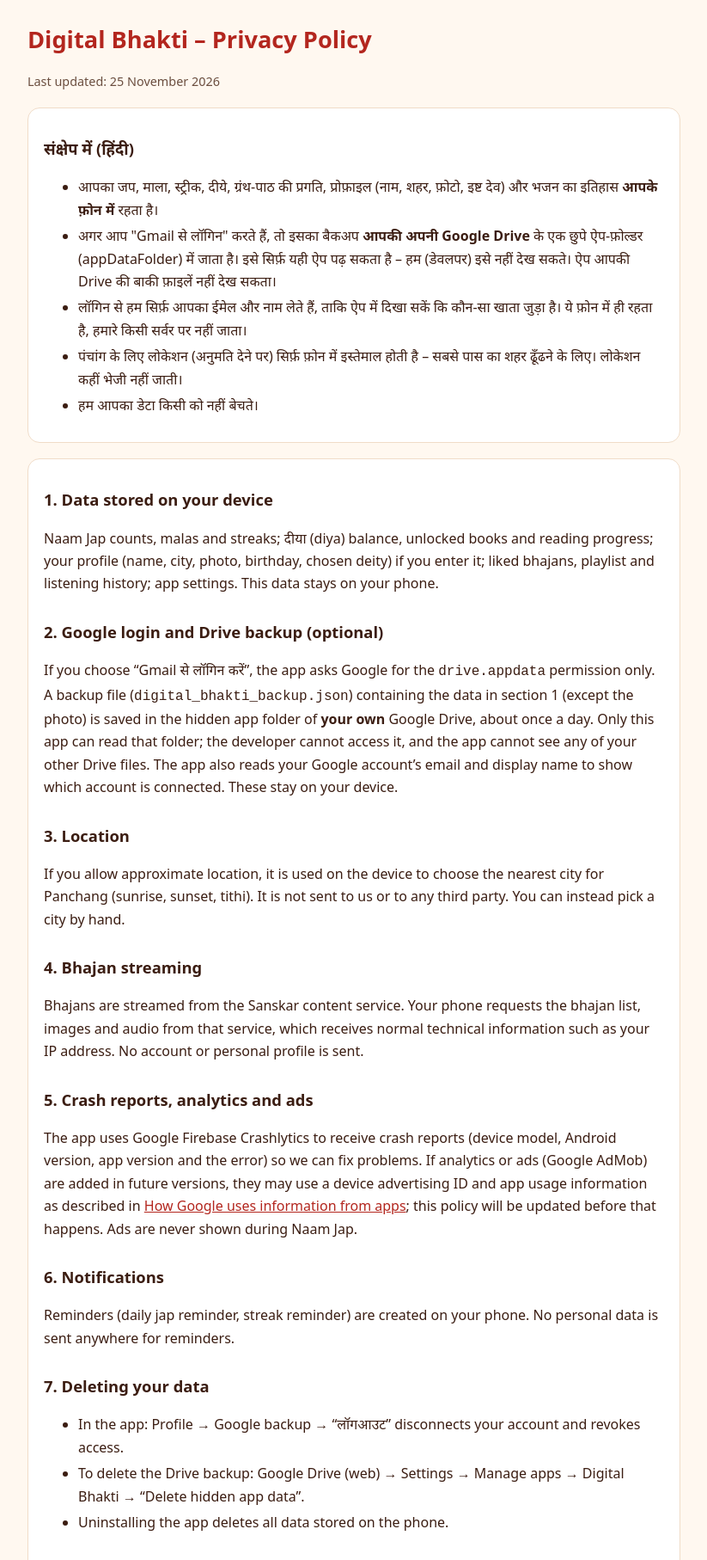
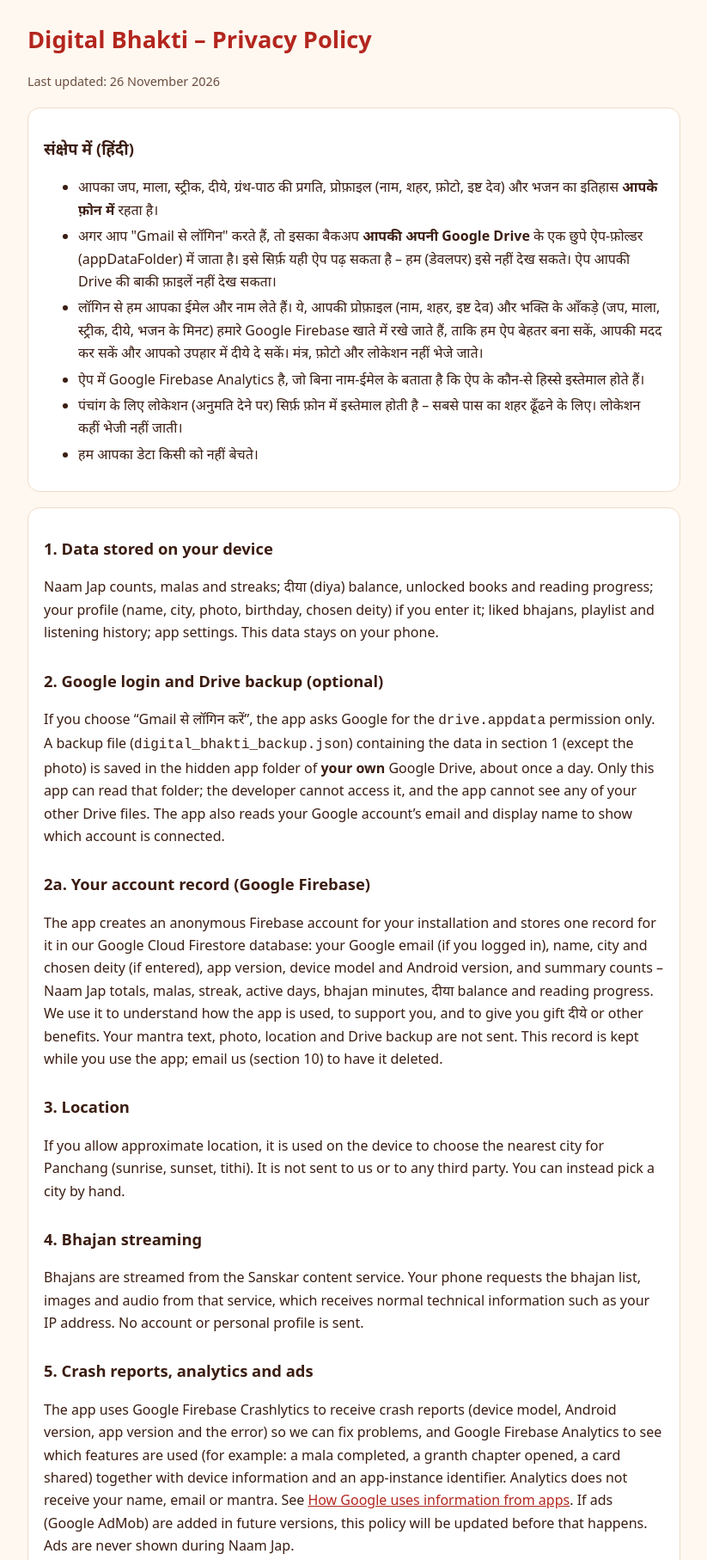
Before and after one commit to anurag9174/digitalbhakti-privacy-, a plain HTML site: page index.html in a window 1280 px wide. Shown: the top 1814 px of the page at 86% size, without its empty margins (228-1051 px from the left). Drawn offline with Linux system fonts and the light colour scheme.

Commit message:
Revise privacy policy for clarity and accuracy
Updated privacy policy details regarding data storage and usage.

```diff
--- a/index.html
+++ b/index.html
@@ -20,14 +20,15 @@
 <body>
 <main>
   <h1>Digital Bhakti – Privacy Policy</h1>
-  <p class="muted">Last updated: 25 November 2026</p>
+  <p class="muted">Last updated: 26 November 2026</p>
 
   <section>
     <h2>संक्षेप में (हिंदी)</h2>
     <ul>
       <li>आपका जप, माला, स्ट्रीक, दीये, ग्रंथ-पाठ की प्रगति, प्रोफ़ाइल (नाम, शहर, फ़ोटो, इष्ट देव) और भजन का इतिहास <b>आपके फ़ोन में</b> रहता है।</li>
       <li>अगर आप "Gmail से लॉगिन" करते हैं, तो इसका बैकअप <b>आपकी अपनी Google Drive</b> के एक छुपे ऐप-फ़ोल्डर (appDataFolder) में जाता है। इसे सिर्फ़ यही ऐप पढ़ सकता है – हम (डेवलपर) इसे नहीं देख सकते। ऐप आपकी Drive की बाकी फ़ाइलें नहीं देख सकता।</li>
-      <li>लॉगिन से हम सिर्फ़ आपका ईमेल और नाम लेते हैं, ताकि ऐप में दिखा सकें कि कौन-सा खाता जुड़ा है। ये फ़ोन में ही रहता है, हमारे किसी सर्वर पर नहीं जाता।</li>
+      <li>लॉगिन से हम आपका ईमेल और नाम लेते हैं। ये, आपकी प्रोफ़ाइल (नाम, शहर, इष्ट देव) और भक्ति के आँकड़े (जप, माला, स्ट्रीक, दीये, भजन के मिनट) हमारे Google Firebase खाते में रखे जाते हैं, ताकि हम ऐप बेहतर बना सकें, आपकी मदद कर सकें और आपको उपहार में दीये दे सकें। मंत्र, फ़ोटो और लोकेशन नहीं भेजे जाते।</li>
+      <li>ऐप में Google Firebase Analytics है, जो बिना नाम-ईमेल के बताता है कि ऐप के कौन-से हिस्से इस्तेमाल होते हैं।</li>
       <li>पंचांग के लिए लोकेशन (अनुमति देने पर) सिर्फ़ फ़ोन में इस्तेमाल होती है – सबसे पास का शहर ढूँढने के लिए। लोकेशन कहीं भेजी नहीं जाती।</li>
       <li>हम आपका डेटा किसी को नहीं बेचते।</li>
     </ul>
@@ -38,7 +39,10 @@
     <p>Naam Jap counts, malas and streaks; दीया (diya) balance, unlocked books and reading progress; your profile (name, city, photo, birthday, chosen deity) if you enter it; liked bhajans, playlist and listening history; app settings. This data stays on your phone.</p>
 
     <h2>2. Google login and Drive backup (optional)</h2>
-    <p>If you choose “Gmail से लॉगिन करें”, the app asks Google for the <code>drive.appdata</code> permission only. A backup file (<code>digital_bhakti_backup.json</code>) containing the data in section 1 (except the photo) is saved in the hidden app folder of <b>your own</b> Google Drive, about once a day. Only this app can read that folder; the developer cannot access it, and the app cannot see any of your other Drive files. The app also reads your Google account’s email and display name to show which account is connected. These stay on your device.</p>
+    <p>If you choose “Gmail से लॉगिन करें”, the app asks Google for the <code>drive.appdata</code> permission only. A backup file (<code>digital_bhakti_backup.json</code>) containing the data in section 1 (except the photo) is saved in the hidden app folder of <b>your own</b> Google Drive, about once a day. Only this app can read that folder; the developer cannot access it, and the app cannot see any of your other Drive files. The app also reads your Google account’s email and display name to show which account is connected.</p>
+
+    <h2>2a. Your account record (Google Firebase)</h2>
+    <p>The app creates an anonymous Firebase account for your installation and stores one record for it in our Google Cloud Firestore database: your Google email (if you logged in), name, city and chosen deity (if entered), app version, device model and Android version, and summary counts – Naam Jap totals, malas, streak, active days, bhajan minutes, दीया balance and reading progress. We use it to understand how the app is used, to support you, and to give you gift दीये or other benefits. Your mantra text, photo, location and Drive backup are not sent. This record is kept while you use the app; email us (section 10) to have it deleted.</p>
 
     <h2>3. Location</h2>
     <p>If you allow approximate location, it is used on the device to choose the nearest city for Panchang (sunrise, sunset, tithi). It is not sent to us or to any third party. You can instead pick a city by hand.</p>
@@ -47,7 +51,7 @@
     <p>Bhajans are streamed from the Sanskar content service. Your phone requests the bhajan list, images and audio from that service, which receives normal technical information such as your IP address. No account or personal profile is sent.</p>
 
     <h2>5. Crash reports, analytics and ads</h2>
-    <p>The app uses Google Firebase Crashlytics to receive crash reports (device model, Android version, app version and the error) so we can fix problems. If analytics or ads (Google AdMob) are added in future versions, they may use a device advertising ID and app usage information as described in <a href="https://policies.google.com/technologies/partner-sites">How Google uses information from apps</a>; this policy will be updated before that happens. Ads are never shown during Naam Jap.</p>
+    <p>The app uses Google Firebase Crashlytics to receive crash reports (device model, Android version, app version and the error) so we can fix problems, and Google Firebase Analytics to see which features are used (for example: a mala completed, a granth chapter opened, a card shared) together with device information and an app-instance identifier. Analytics does not receive your name, email or mantra. See <a href="https://policies.google.com/technologies/partner-sites">How Google uses information from apps</a>. If ads (Google AdMob) are added in future versions, this policy will be updated before that happens. Ads are never shown during Naam Jap.</p>
 
     <h2>6. Notifications</h2>
     <p>Reminders (daily jap reminder, streak reminder) are created on your phone. No personal data is sent anywhere for reminders.</p>
@@ -57,6 +61,7 @@
       <li>In the app: Profile → Google backup → “लॉगआउट” disconnects your account and revokes access.</li>
       <li>To delete the Drive backup: Google Drive (web) → Settings → Manage apps → Digital Bhakti → “Delete hidden app data”.</li>
       <li>Uninstalling the app deletes all data stored on the phone.</li>
+      <li>To delete your Firebase account record (section 2a), email us from the Gmail used in the app.</li>
     </ul>
 
     <h2>8. Children</h2>
```
